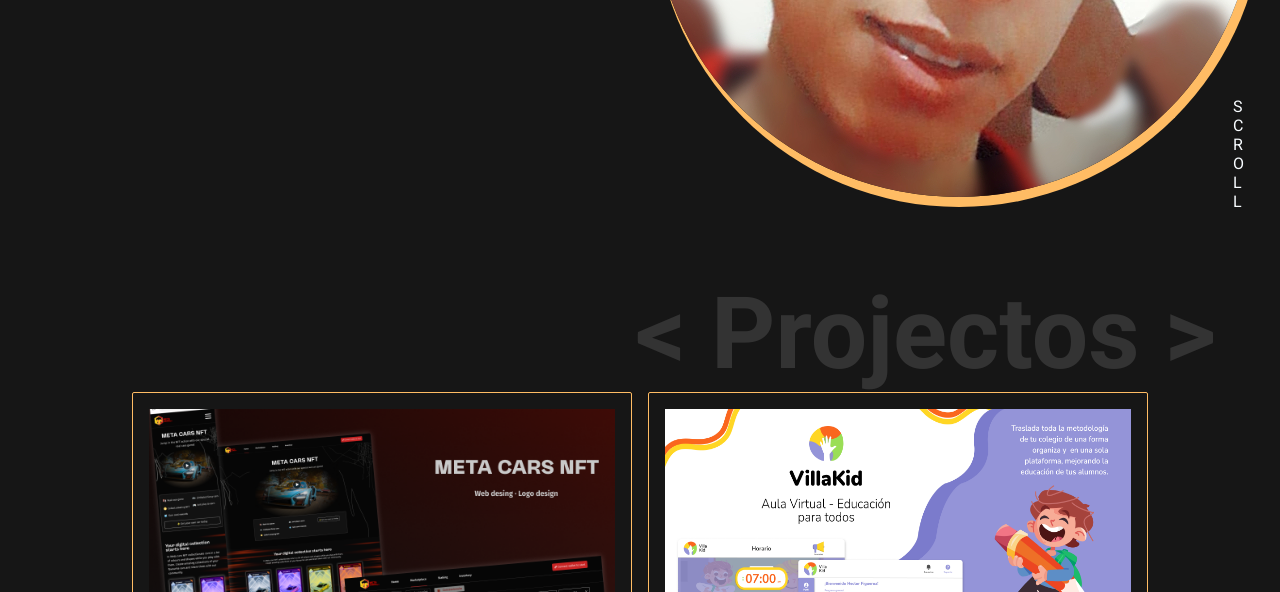
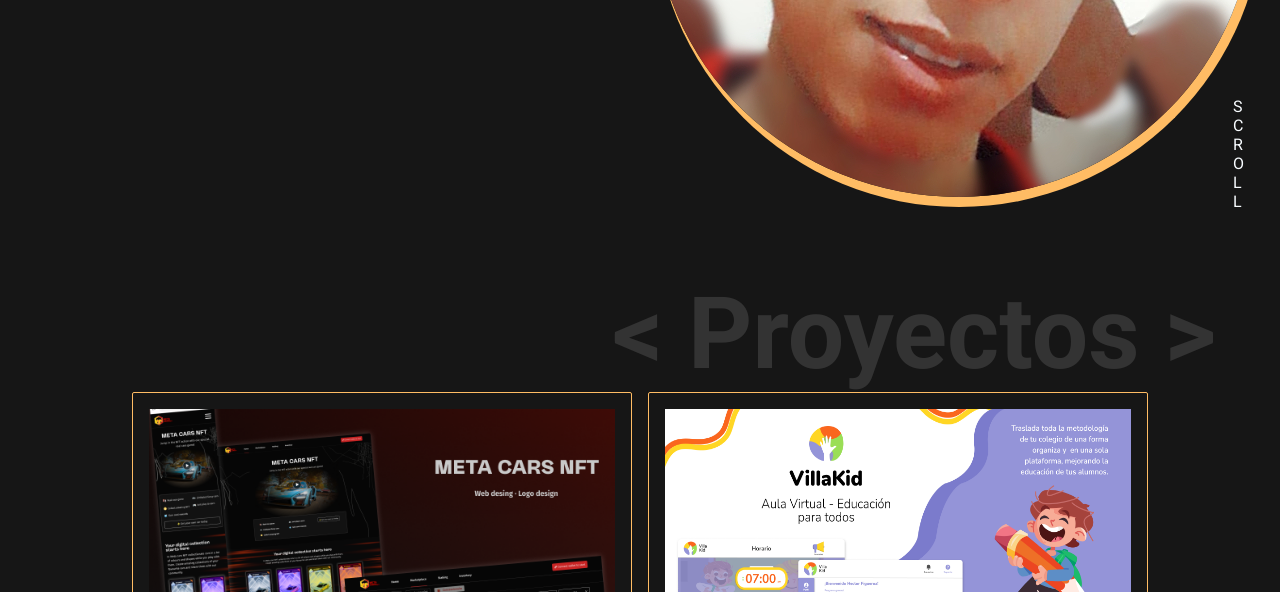
Before and after one commit to lac617a/lac617a.github.io, a plain HTML site: page index.html in a window 1280 px wide. Shown: the part 591-1183 px from the top of the page. Drawn offline with Linux system fonts and the light colour scheme.

Commit message:
change por name sub-title

```diff
--- a/index.html
+++ b/index.html
@@ -61,7 +61,7 @@
 
     <article class="hero-two" id="work">
       <h2 class="sub-title" style="text-align: end;">
-        < Projectos >
+        < Proyectos >
       </h2>
       <div class="hero-project">
         <div class="hero-box">
```
